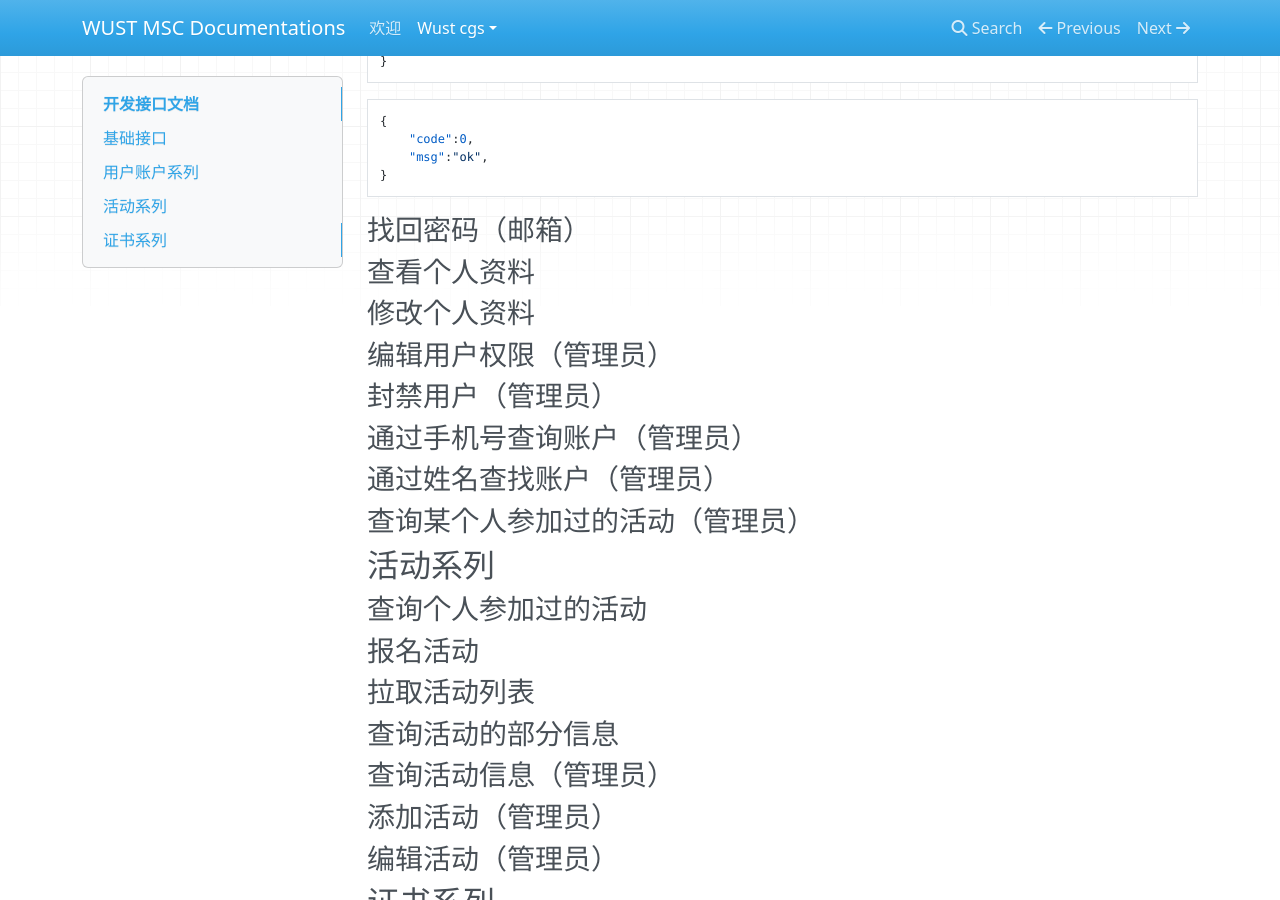
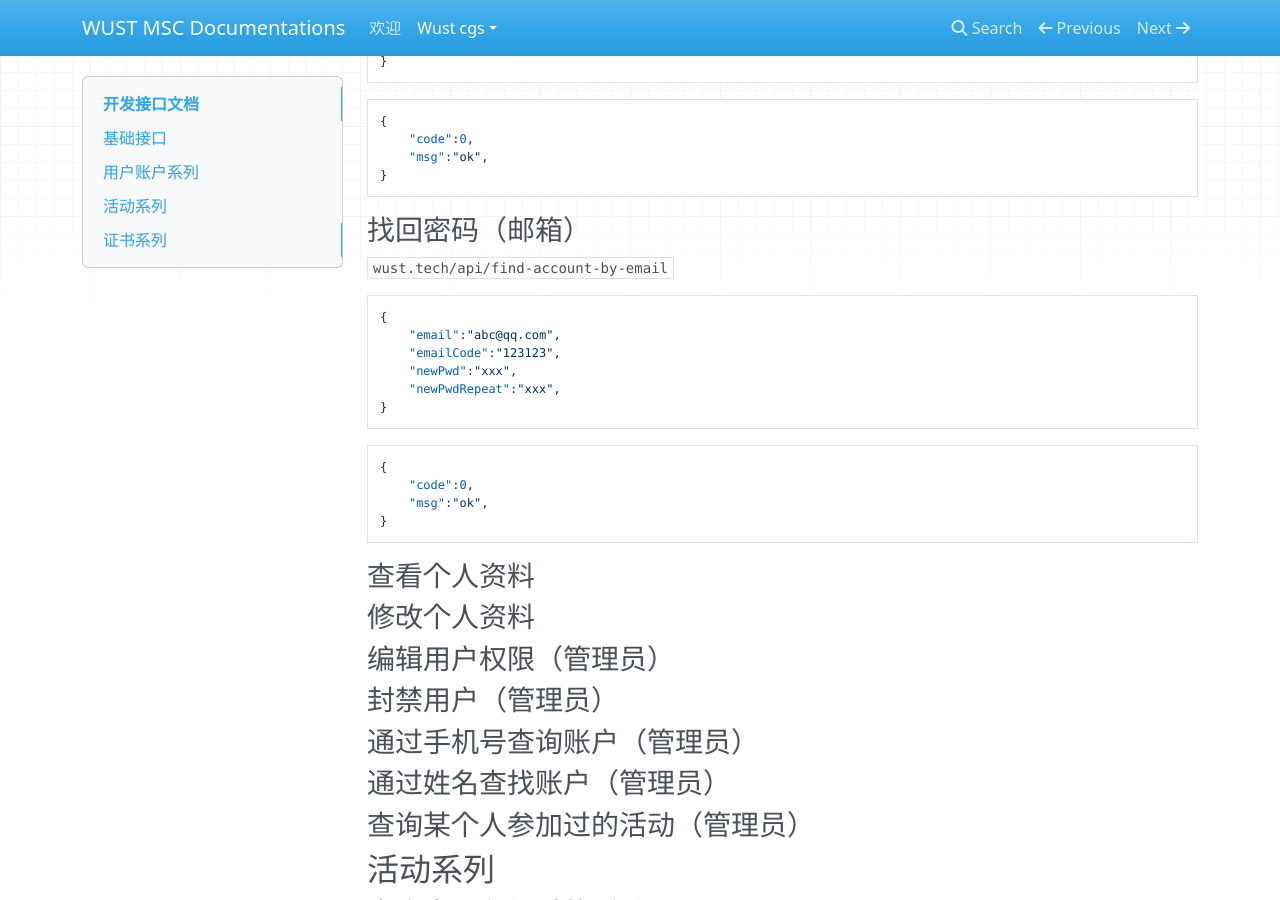
Before and after one commit to wust-msc-project/docs, an MkDocs documentation site: the page built from docs/wust-cgs/api/index.md, in a window 1280 px wide and 900 px high, scrolled down 3197 px. Built offline with MkDocs 1.6.1, drawn with Linux system fonts in a browser that asks for light colours; nearby versions of some CDN libraries.

Commit message:
feat:add some apis into the docs

````diff
--- a/docs/wust-cgs/api/index.md
+++ b/docs/wust-cgs/api/index.md
@@ -187,7 +187,23 @@
 
 ### 找回密码（邮箱）
 
+`wust.tech/api/find-account-by-email`
 
+```json
+{
+    "email":"abc@qq.com",
+    "emailCode":"123123",
+    "newPwd":"xxx",
+    "newPwdRepeat":"xxx",
+}
+```
+
+```json
+{
+    "code":0,
+    "msg":"ok",
+}
+```
 
 ### 查看个人资料
 
````
